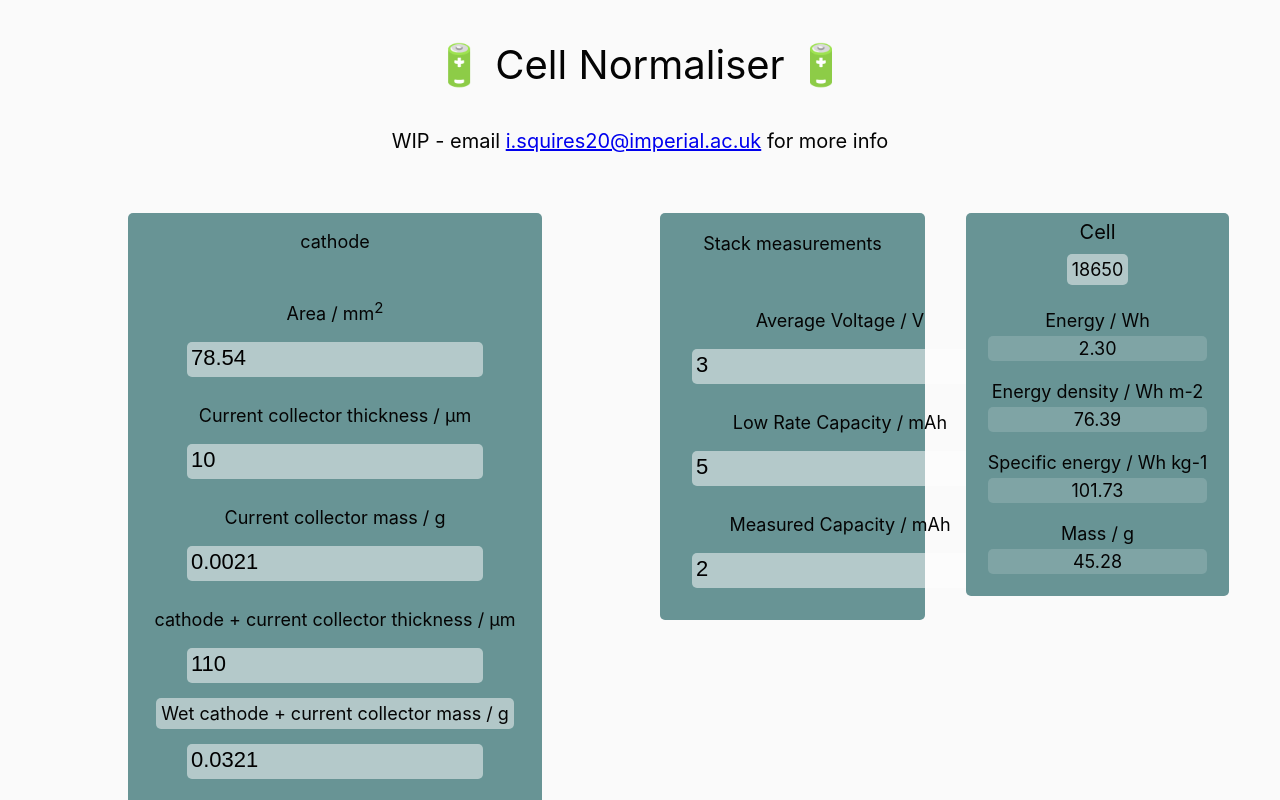
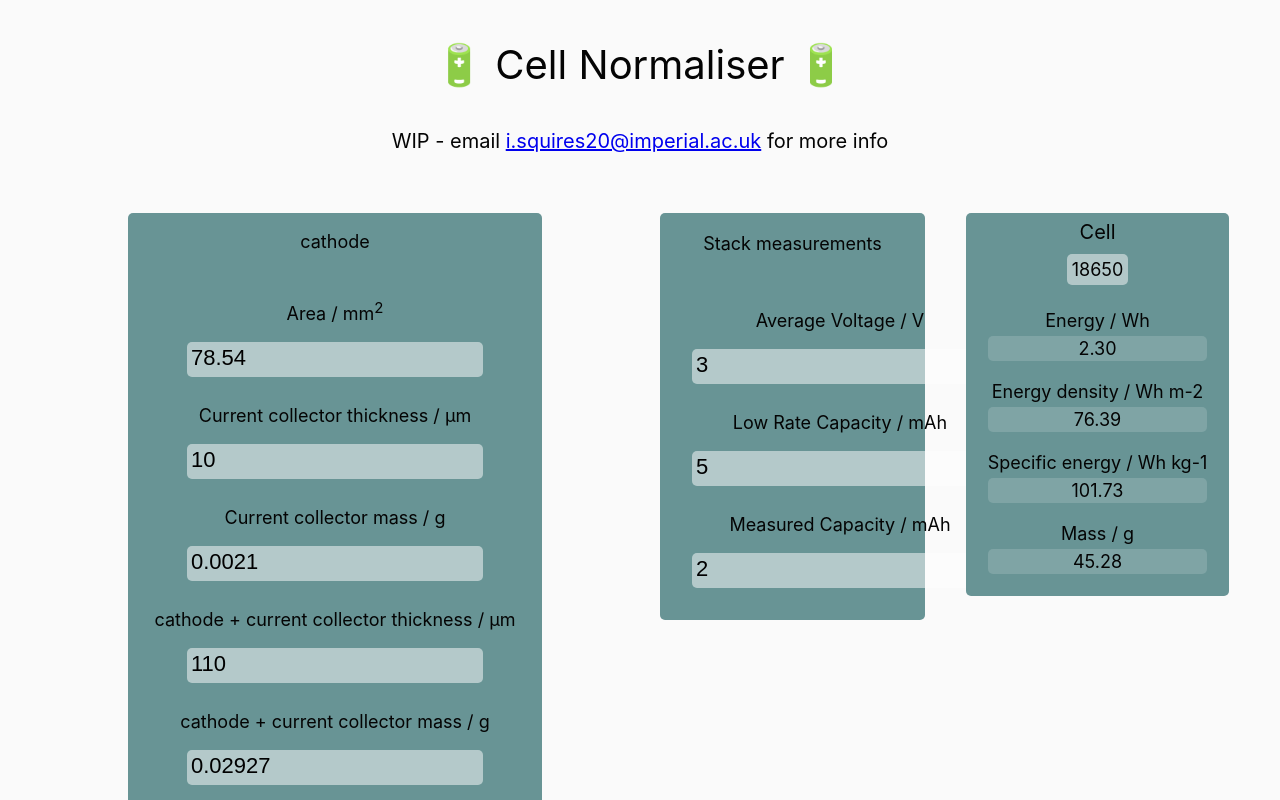
Before and after one commit to tldr-group/cell-normaliser, a React (Create React App) app: page / in a window 1280 px wide. Both pictures are taken after a click on the button "Cathode half cell". Shown: the top 800 px of the page. Built offline with nearby package versions, Linux system fonts and the light colour scheme.

Commit message:
dry mass as default

```diff
--- a/src/features/stack/components/electrodeBox.js
+++ b/src/features/stack/components/electrodeBox.js
@@ -31,6 +31,10 @@ import {
   setAAMThickness,
   setCAMMass,
   setCAMThickness,
+  setDryCathodeMass,
+  setDryAnodeMass,
+  selectDryCathodeMass,
+  selectDryAnodeMass,
 } from "./../stackSlice";
 
 export function ElectrodeBox(props) {
@@ -42,6 +46,8 @@ export function ElectrodeBox(props) {
   const ACCThickness = useSelector(selectACCThickness);
   const TotalCathodeThickness = useSelector(selectTotalCathodeThickness);
   const TotalAnodeThickness = useSelector(selectTotalAnodeThickness);
+  const DryCathodeMass = useSelector(selectDryCathodeMass);
+  const DryAnodeMass = useSelector(selectDryAnodeMass);
   const setCCThickness =
     ActiveElectrode === "cathode" ? setCCCThickness : setACCThickness;
   const CCThickness =
@@ -54,6 +60,9 @@ export function ElectrodeBox(props) {
       : setTotalAnodeThickness;
   const TotalThickness =
     ActiveElectrode === "cathode" ? TotalCathodeThickness : TotalAnodeThickness;
+  const setDryMass =
+    ActiveElectrode === "cathode" ? setDryCathodeMass : setDryAnodeMass;
+  const DryMass = ActiveElectrode === "cathode" ? DryCathodeMass : DryAnodeMass;
   const dispatch = useDispatch();
   return (
     <div className="box-row">
@@ -111,6 +120,19 @@ export function ElectrodeBox(props) {
             ></input>
           </div>
 
+          <div className="box-12-row-4">
+            <p className={styles.title}>
+              {ActiveElectrode} + current collector mass / g
+            </p>
+            <input
+              className={styles.button}
+              aria-label="Set dry mass"
+              onChange={(e) => dispatch(setDryMass(e.target.value))}
+              value={valueReturn(DryMass)}
+              onBlur={(e) => validate(e)}
+            ></input>
+          </div>
+
           <WetMassBox electrode={ActiveElectrode} />
 
           <ResetElectrodes />
```
